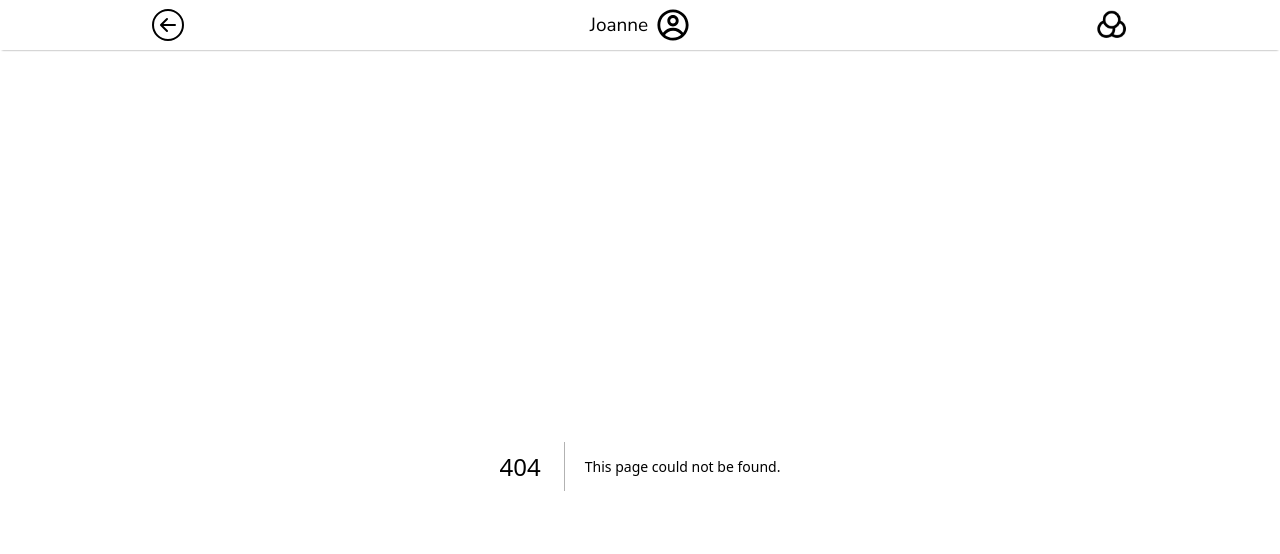
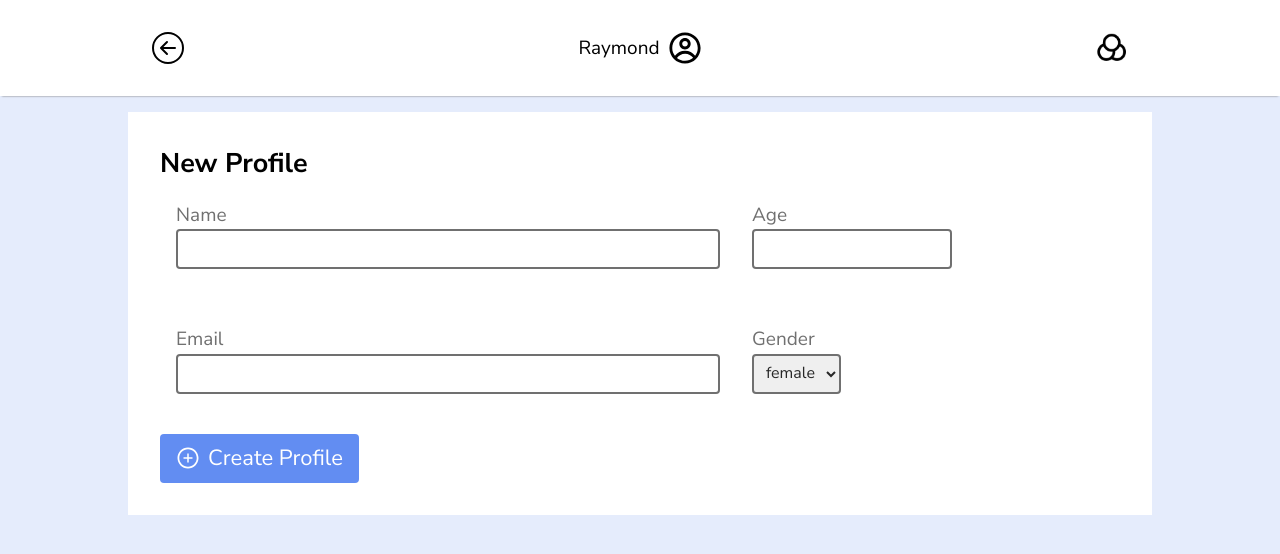
Before and after one commit to Cozinater/cms-responsive-component, a Next.js app: page /newProfile in a window 1280 px wide. Before the commit this address had no page. Shown: the top 554 px of the page. Built offline with nearby package versions, Linux system fonts and the light colour scheme.

Commit message:
Implemented New Profile page

```diff
--- a/app/globals.css
+++ b/app/globals.css
@@ -51,6 +51,11 @@ h5 {
   font-size: 1rem; /* 16px */
 }
 
+label {
+  font-size: 1.1875rem;
+  color: var(--clr-light);
+}
+
 /* ------------------- */
 /* Utility classes     */
 /* ------------------- */
@@ -75,7 +80,7 @@ h5 {
 
 /* Defining common classes */
 .box-shadow-btm {
-  box-shadow: 0 0.125rem 0.125rem -0.125rem gray;
+  box-shadow: 0 0.125rem 0.125rem -0.125rem var(--clr-light);
 }
 
 .m-l-auto {
@@ -86,6 +91,23 @@ h5 {
   margin-top: auto;
 }
 
+/* Inputs */
+input {
+  height: 2.5rem;
+  border-radius: 0.25rem;
+  border: 0.125rem solid var(--clr-light);
+  padding: 0.5rem;
+}
+
+/* Dropdowns */
+select {
+  height: 2.5rem;
+  border-radius: 0.25rem;
+  border: 0.125rem solid var(--clr-light);
+  width: fit-content;
+  padding: 0.5rem;
+}
+
 body {
   color: black;
   background: var(--bodyBackground);
--- /dev/null
+++ b/app/newProfile/page.tsx
@@ -0,0 +1,87 @@
+'use client';
+
+import { Button } from 'primereact/button';
+import { AiOutlinePlusCircle } from 'react-icons/ai';
+import { useForm, SubmitHandler, Controller } from 'react-hook-form';
+import { Dropdown } from 'primereact/dropdown';
+
+type Inputs = {
+  name: string;
+  age: string;
+  email: string;
+  gender: GenderEnum;
+};
+
+enum GenderEnum {
+  female = 'female',
+  male = 'male',
+  other = 'other',
+}
+
+export default function NewProfile() {
+  const {
+    register,
+    handleSubmit,
+    control,
+    formState: { errors },
+  } = useForm<Inputs>();
+
+  const onSubmit: SubmitHandler<Inputs> = (data) => console.log(data);
+
+  return (
+    <div className='p-8'>
+      <h1 className='font-bold'>New Profile</h1>
+      <form onSubmit={handleSubmit(onSubmit)}>
+        <table className='text-pri w-full'>
+          <tr className='flex'>
+            <td width={'60%'} className='grid p-4'>
+              <label htmlFor='name'>Name</label>
+              <input
+                {...register('name', {
+                  required: 'Required',
+                })}
+              />
+              {errors.name ? <div>{errors.name.message}</div> : <div className='h-6'></div>}
+            </td>
+            <td className='grid p-4'>
+              <label>Age</label>
+              <input
+                type='number'
+                {...register('age', {
+                  required: 'Required',
+                })}
+              />
+              {errors.age ? <div>{errors.age.message}</div> : <div className='h-6'></div>}
+            </td>
+          </tr>
+          <tr className='flex'>
+            <td className='grid p-4' width={'60%'}>
+              <label htmlFor='email'>Email</label>
+              <input
+                type='email'
+                {...register('email', {
+                  required: 'Required',
+                })}
+              />
+              {errors.email ? <div>{errors.email.message}</div> : <div className='h-6'></div>}
+            </td>
+            <td className='grid p-4'>
+              <label>Gender</label>
+              <select {...register('gender')}>
+                <option value='female'>female</option>
+                <option value='male'>male</option>
+                <option value='other'>other</option>
+              </select>
+              {errors.gender ? <div>{errors.gender.message}</div> : <div className='h-6'></div>}
+            </td>
+          </tr>
+        </table>
+
+        <Button type='submit' className='flex text-white bg-pri items-center gap-2 rounded px-4 py-2'>
+          <AiOutlinePlusCircle size={24} />
+          <h3>Create Profile</h3>
+        </Button>
+      </form>
+    </div>
+  );
+}
--- a/components/layouts/navBar.tsx
+++ b/components/layouts/navBar.tsx
@@ -1,14 +1,21 @@
+'use client';
+
 import { BsArrowLeftCircle } from 'react-icons/bs';
 import { CgProfile } from 'react-icons/cg';
 import Image from 'next/image';
+import { useRouter } from 'next/navigation';
 
 export default function NavBar() {
+  const router = useRouter();
   return (
     <div className='h-24 flex box-shadow-btm bg-white'>
       <div className='max-w-5xl flex flex-grow items-center px-6 py-2 m-auto'>
-        <BsArrowLeftCircle className='flex' size={32} />
+        <button onClick={() => router.back()}>
+          <BsArrowLeftCircle className='flex' size={32} />
+        </button>
+
         <div className='flex gap-2 items-center m-l-auto'>
-          <h4>Joanne</h4>
+          <h4>Raymond</h4>
           <CgProfile className='flex' size={34} />
         </div>
         <Image src='/toggleColorIcon.png' alt='toggle' width='32' height='32' className='m-l-auto' />
```
